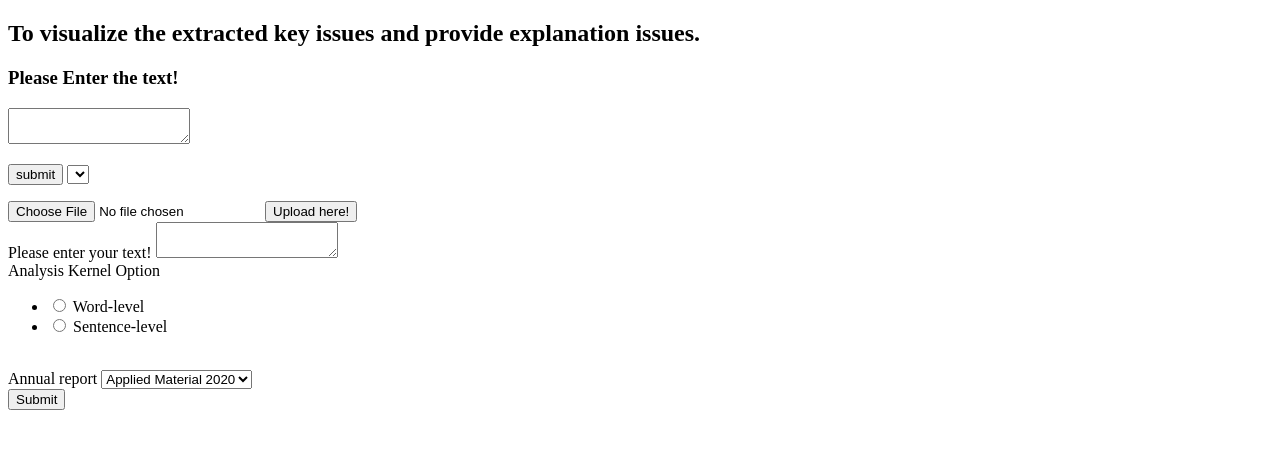
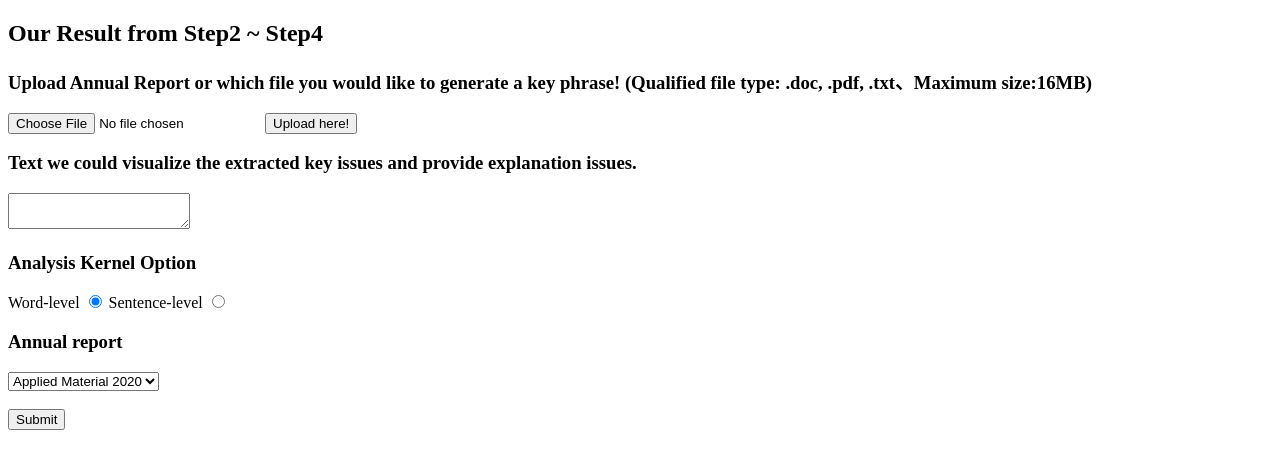
Before and after one commit to chungkaiyu/esg_visualize, a Flask app: page /form in a window 1280 px wide. Shown: the top 469 px of the page. Run offline with Flask 2, Linux system fonts and the light colour scheme; lists and menus that the app fills with data are empty; some libraries are stand-ins or nearby versions.

Commit message:
Index page typesetting

```diff
--- a/form.py
+++ b/form.py
@@ -22,8 +22,8 @@ configure_uploads(app, usr_doc)
 
 
 class CustomForm(FlaskForm):
-    text = TextAreaField('Please enter your text!', validators=[DataRequired()])
-    analytics = RadioField('Analysis Kernel Option', choices=[('wordLv','Word-level'),('sentLv','Sentence-level')])
+    text = TextAreaField('Text we could visualize the extracted key issues and provide explanation issues.', validators=[DataRequired()])
+    analytics = RadioField('Analysis Kernel Option', choices=[('wordLv','Word-level'),('sentLv','Sentence-level')], default = 'wordLv')
     annualReport = SelectField('Annual report', choices=[('Material2020','Applied Material 2020'),('Material2019','Applied Material 2019'),('Material2018','Applied Material 2018')])
     submit = SubmitField("Submit")
 
--- a/templates/form.html
+++ b/templates/form.html
@@ -14,19 +14,16 @@
 </head>
 
 <body>
-    <h2>To visualize the extracted key issues and provide explanation issues.</h2>
+    <h2>Our Result from Step2 ~ Step4</h2>
+    <!--
     <form action="/submit" method="post">
         <h3>Please Enter the text!</h3>
-        <!-- <p><input type="text" name="text" /></p> -->
+         <p><input type="text" name="text" /></p>
         <textarea id="text" name="text"></textarea>
-        <p><input type="submit" value="submit" />
-        <select name= colours method="GET" action="/">
-            {% for colour in colours %}
-            <option value= "{{colour}}" SELECTED>{{colour}}</option>"
-            {% endfor %}
-        </select></p>
+        <p><input type="submit" value="submit" /></p>
     </form>
-
+    -->
+    <h3> Upload Annual Report or which file you would like to generate a key phrase! (Qualified file type: .doc, .pdf, .txt、Maximum size:16MB)</h3>
     <form action="/submit" method="post" enctype="multipart/form-data">
         <input type="file" name="in_usr_doc">
         <input type="submit" value="Upload here!">
@@ -35,15 +32,20 @@
     <form action="" method="post" >
         {{form.hidden_tag()}}
 
-        {{form.text.label(class='form-label')}}
+        <h3>{{form.text.label(class='form-label')}}</h3>
         {{form.text(class='form-control')}}
         <br>
-        {{form.analytics.label(class='form-label')}}
-        {{form.analytics(class='form-check-input form-check-inline')}}
-        <br>
-        {{form.annualReport.label(class='form-label')}}
+        <h3>{{form.analytics.label(class='form-label')}}</h3>
+        <div class="form-check form-check-inline">
+            {% for choice in form.analytics %}
+                {{choice.label(class='form-label')}}
+                {{choice(class='form-control')}}
+            {% endfor %}
+        </div>
+
+        <h3>{{form.annualReport.label(class='form-label')}}</h3>
         {{form.annualReport(class='form-control')}}
-        <br>
+        <br><br>
         {{form.submit(class='btn btn-primary')}}
     </form>
 
```
